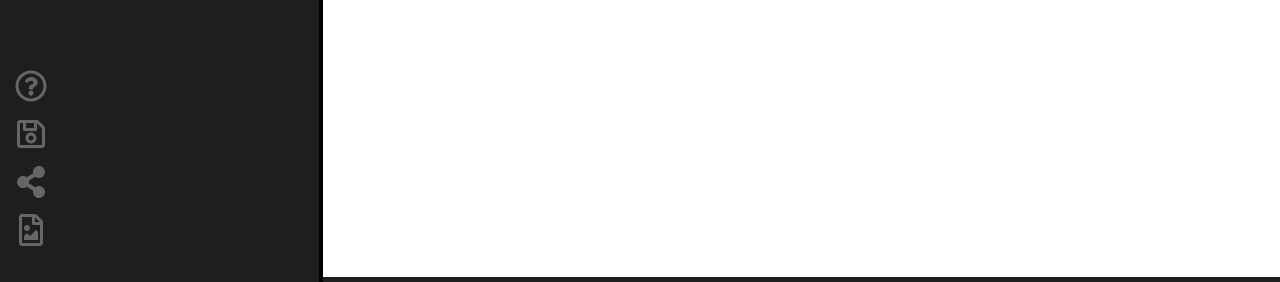
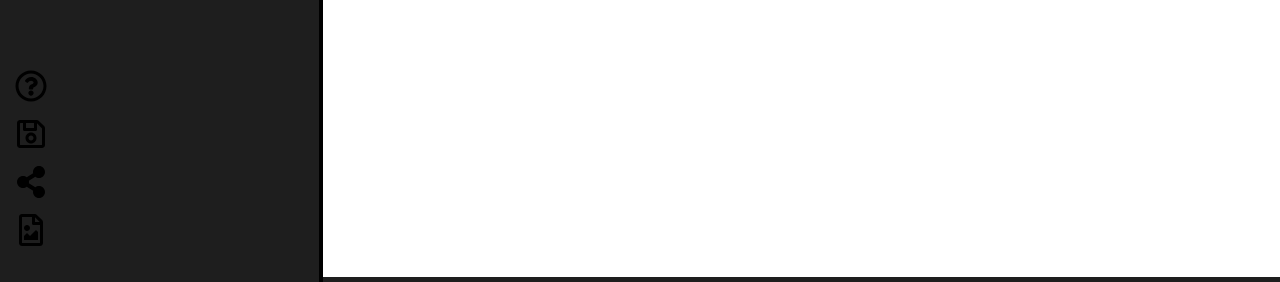
Before and after one commit to boostcamp-2020/Project15-B-Client-Based-Formula-Editor, a React app: page / in a window 1280 px wide. Shown: the part 518-800 px from the top of the page. Built offline with nearby package versions, Linux system fonts and the light colour scheme.

Commit message:
feat: SideBottomTab 테마색 적용

```diff
--- a/src/presentationals/SideBottomTab.jsx
+++ b/src/presentationals/SideBottomTab.jsx
@@ -1,7 +1,7 @@
 import React from "react";
 import styled from "styled-components";
 
-import { themeColor } from "../GlobalStyle";
+import color from "../constants/color";
 import HelpIcon from "../icons/HelpIcon";
 import SaveIcon from "../icons/SaveIcon";
 import ShareIcon from "../icons/ShareIcon";
@@ -13,7 +13,7 @@ const Div = styled.div`
 	margin: 12px 0;
 
 	svg {
-		fill: ${themeColor.superLight};
+		fill: ${({ theme }) => color.mainTheme1[theme]};
 	}
 `;
 
@@ -54,9 +54,9 @@ function SideBottomTab({
 	return (
 		<div>
 			{bottomMenus.map(({ icon, popup, onClick }, idx) =>
-				<Div key={idx} onClick={onClick}>
+				<Div key={idx} onClick={onClick} theme={theme}>
 					<BubblePopup isOpen={popup.isOpen} message={popup.message} theme={theme} />
-					<IconButton isHover={true} icon={icon} hoverColor={themeColor.white} />
+					<IconButton isHover={true} icon={icon} hoverColor={color.mainTheme0[theme]} />
 				</Div>,
 			)}
 		</div>
```
